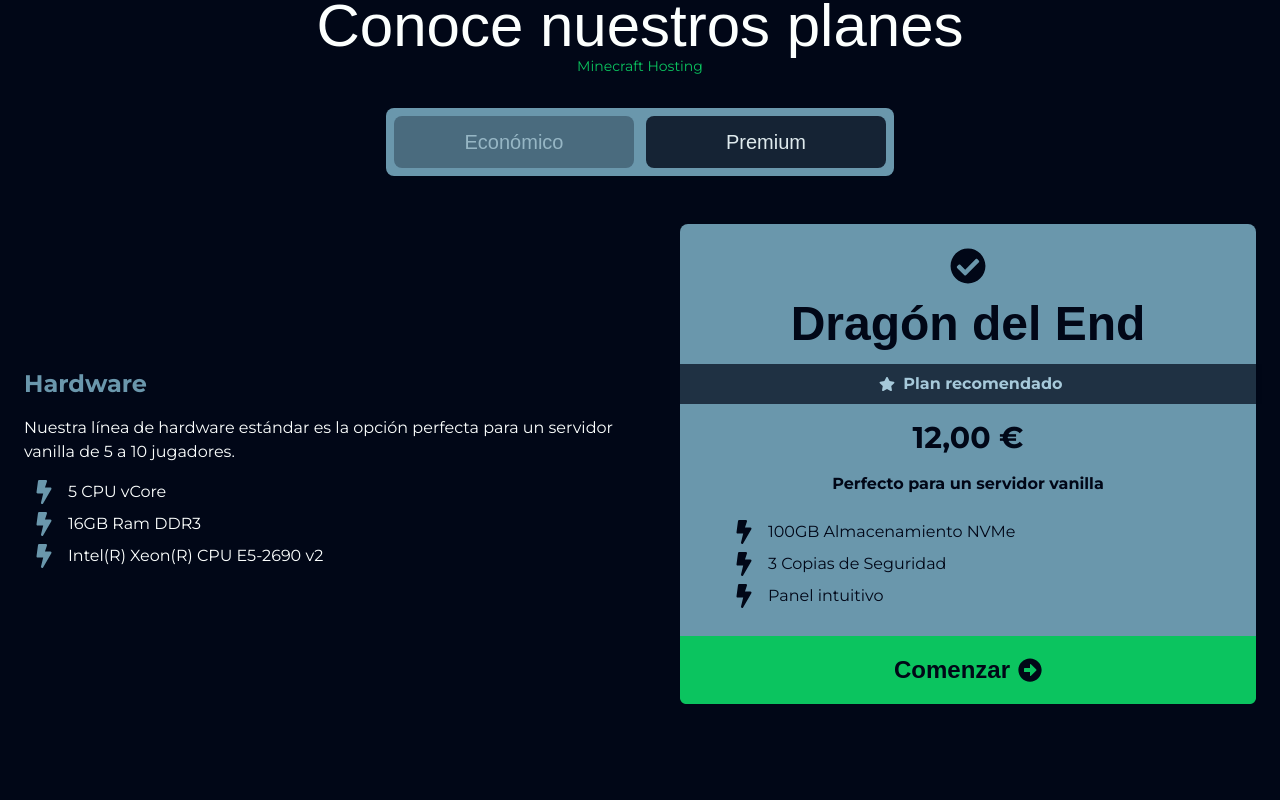
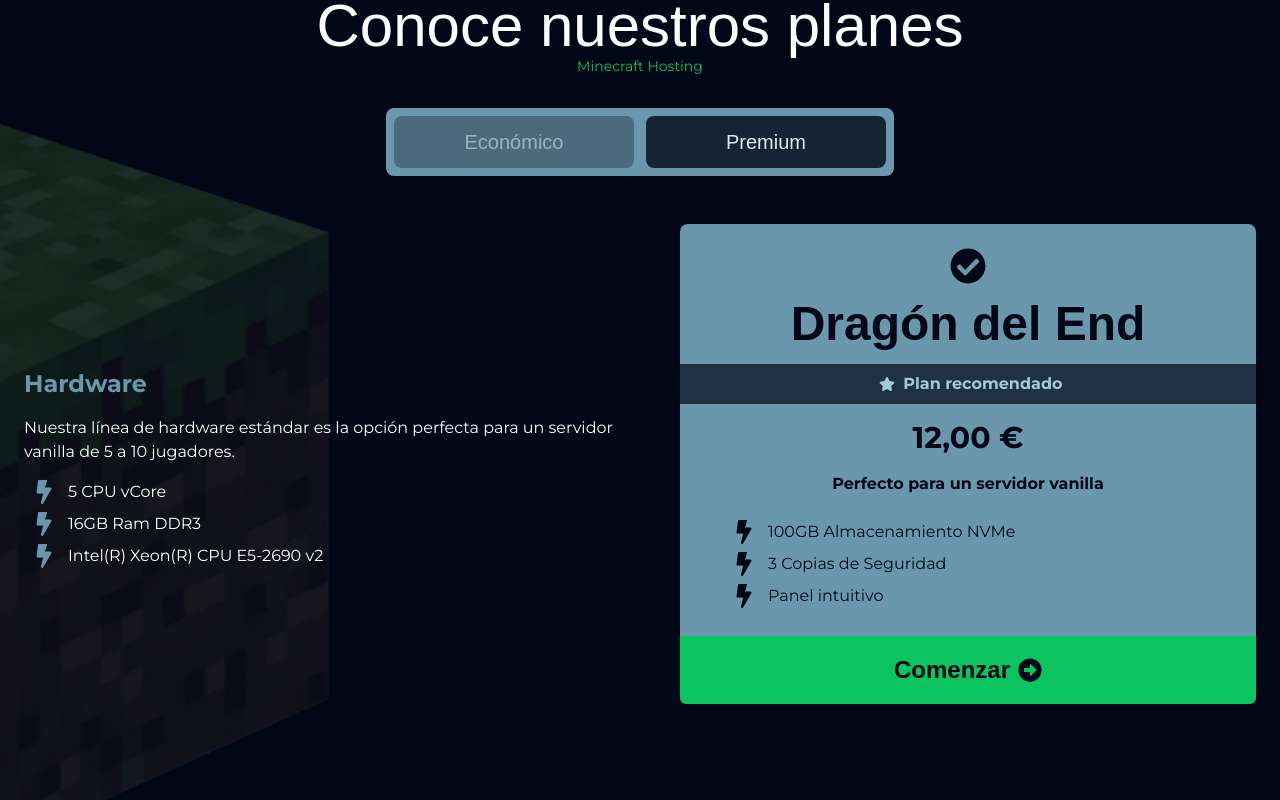
Before and after one commit to darideveloper/blixerhost, a Next.js app: page / in a window 1280 px wide. Shown: the part 780-1580 px from the top of the page. Built offline with nearby package versions, Linux system fonts and the light colour scheme; a web font is replaced by a local one.

Commit message:
feat (MinecraftHero): bg image

```diff
--- a/components/layout/MinecraftScale.jsx
+++ b/components/layout/MinecraftScale.jsx
@@ -7,13 +7,16 @@
 // Data
 import { minecraftPlans } from "@/data/minecraft-plans"
 
+// Icon
+import { FaBolt, FaCheckCircle, FaStar } from "react-icons/fa"
+
 // Components
-import { FaBolt, FaCheckCircle, FaStar } from "react-icons/fa"
 import Subtitle from "@/components/ui/Subtitle"
 import List from "@/components/ui/List"
 import ButtonLink from "@/components/ui/ButtonLink"
 import Tabs from "@/components/ui/Tabs"
 import Title from "@/components/ui/Title"
+import Image from "next/image"
 
 
 export default function MinecraftScale() {
@@ -58,6 +61,22 @@
         relative
       `}
     >
+
+      <Image
+        src="/images/minecraft-icon-bg.webp"
+        alt="Minecraft icon"
+        width={800}
+        height={800}
+        className={`
+          bg-image
+          absolute
+          -bottom-32
+          left-0
+          -z-10
+          h-full
+          w-auto
+        `}
+      />
 
       <Title
         className={`
@@ -122,7 +141,6 @@
             pt-6
             w-full
             max-w-xl
-            mx-auto
             bg-blue-medium
             rounded-lg
             flex
--- a/css/globals.sass
+++ b/css/globals.sass
@@ -20,6 +20,7 @@
 
 .container
   padding: 0 1.5rem
+  max-width: 1300px
 
 section
   margin: 120px auto
```
Also changed, not shown: public/images/minecraft-icon-bg.webp (added).
